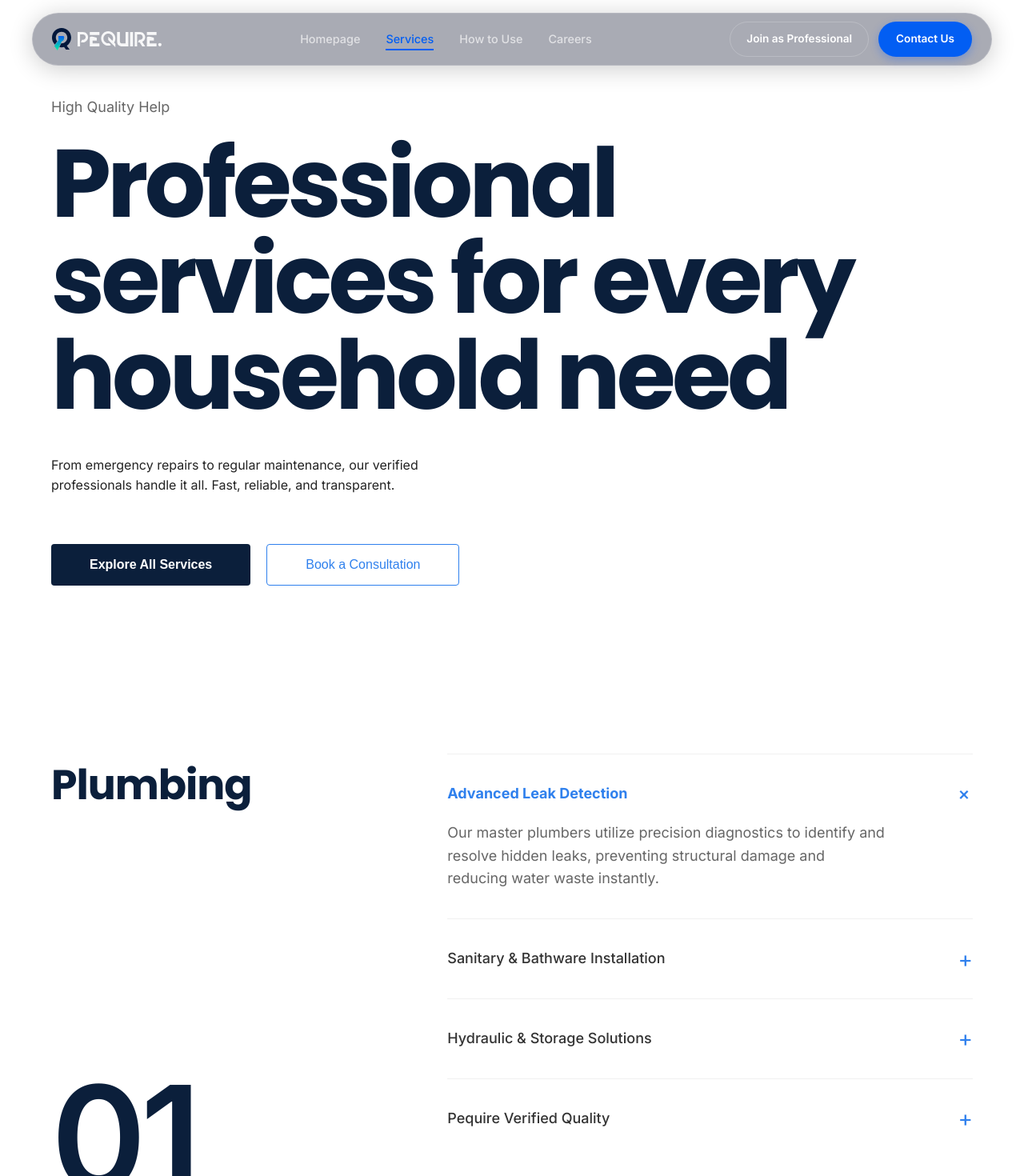
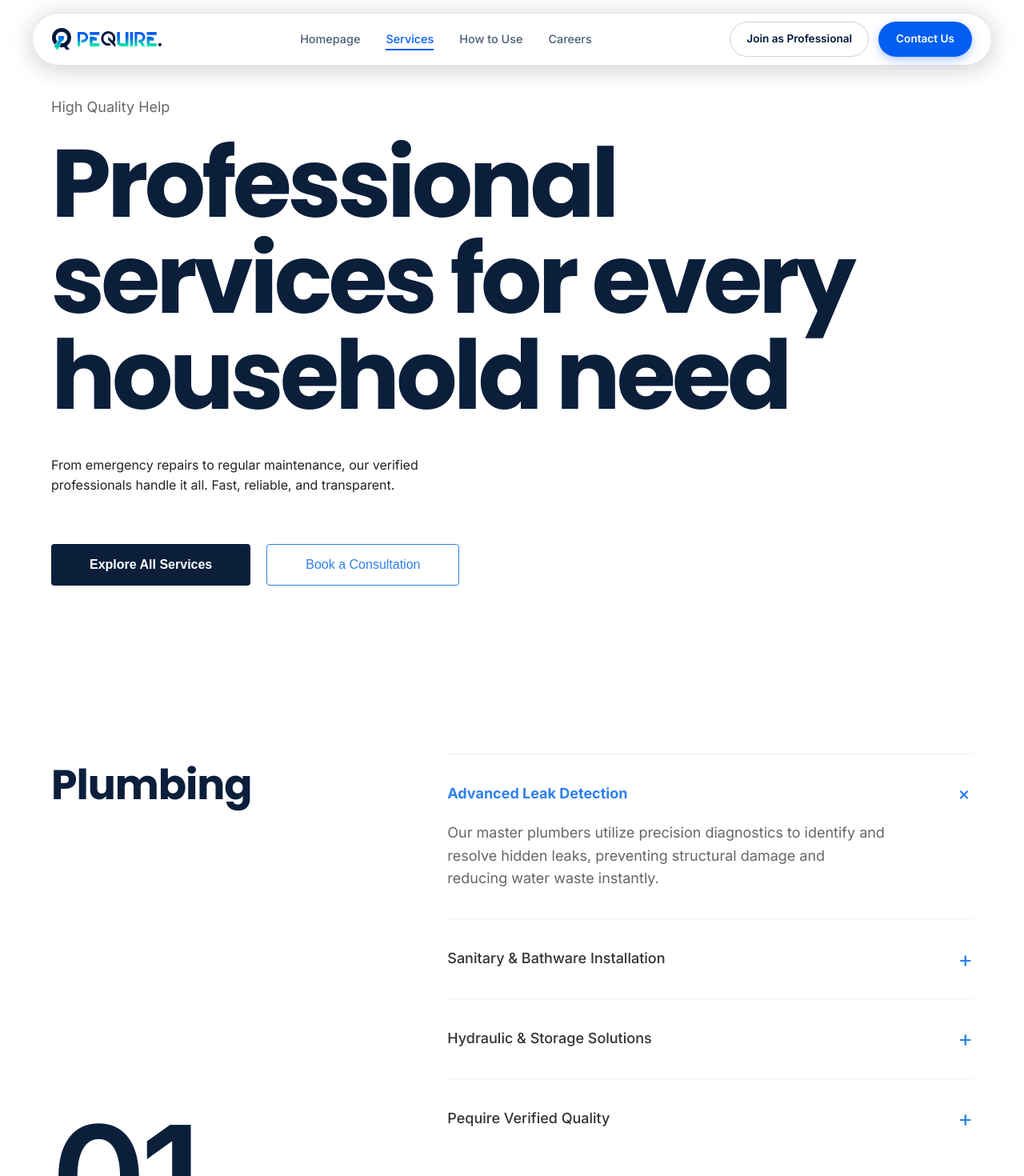
Before and after one commit to Dehardal/Pequire-new, a React (Vite) app in the folder frontend/: page /services in a window 1280 px wide. Shown: the top 1470 px of the page at 80% size. Built offline with nearby package versions, Linux system fonts and the light colour scheme.

Commit message:
feat: optimize services sticky layout and finalize responsiveness

```diff
--- a/frontend/src/components/OurServices.css
+++ b/frontend/src/components/OurServices.css
@@ -9,25 +9,23 @@
     width: 90%;
     margin: 0 auto;
     display: flex;
+    align-items: stretch;
     gap: 120px;
-    /* Increased gap */
 }
 
 /* Left Side - Sticky content */
 .services-left-side {
     flex: 0.8;
-    /* Slightly narrower left side */
     position: relative;
 }
 
 .services-sticky-content {
     position: sticky;
     top: 100px;
-    height: 75vh;
-    /* Taller sticky area for better flanking */
+    height: calc(100vh - 150px);
     display: flex;
     flex-direction: column;
-    justify-content: space-between;
+    justify-content: space-around;
     padding: 20px 0;
 }
 
--- a/frontend/src/components/landing/LandingNavbar.css
+++ b/frontend/src/components/landing/LandingNavbar.css
@@ -12,7 +12,7 @@
     border-radius: 999px;
     z-index: 1000;
     box-shadow: 0 4px 30px rgba(0, 0, 0, .2);
-    transition: all .4s cubic-bezier(0.4, 0, 0.2, 1);
+    transition: all .3s cubic-bezier(0.4, 0, 0.2, 1);
 }
 
 .landing-navbar.hidden {
@@ -51,10 +51,44 @@
 .logo-wordmark {
     height: 20px;
     width: auto;
+    transition: all 0.3s ease;
+}
+
+/* Theme Specifics */
+.landing-navbar.theme-dark .logo-img,
+.landing-navbar.theme-dark .logo-wordmark {
     filter: brightness(0) invert(1);
     opacity: 0.9;
 }
 
+.landing-navbar.theme-light .logo-img,
+.landing-navbar.theme-light .logo-wordmark {
+    filter: none;
+    opacity: 1;
+}
+
+.landing-navbar.theme-light:not(.scrolled) {
+    background: rgba(255, 255, 255, 0.4);
+    border-color: rgba(0, 0, 0, 0.1);
+}
+
+.landing-navbar.theme-light:not(.scrolled) .nav-links a {
+    color: rgba(1, 23, 59, 0.7);
+}
+
+.landing-navbar.theme-light:not(.scrolled) .nav-links a:hover,
+.landing-navbar.theme-light:not(.scrolled) .nav-links a.active {
+    color: #025EF3;
+}
+
+.landing-navbar.theme-light:not(.scrolled) .btn-nav-outline {
+    color: #01173B;
+    border-color: rgba(1, 23, 59, 0.2);
+}
+
+.landing-navbar.theme-light:not(.scrolled) .hamburger span {
+    background: #01173B;
+}
 
 .logo-dot { color: #025EF3; }
 
--- a/frontend/src/components/landing/LandingNavbar.jsx
+++ b/frontend/src/components/landing/LandingNavbar.jsx
@@ -32,8 +32,24 @@ const LandingNavbar = () => {
     }, [lastScrollY]);
 
     const isActive = (path) => location.pathname === path;
-    const isLightPage = ['/services', '/careers'].includes(location.pathname);
-    const themeClass = isLightPage ? 'theme-light' : 'theme-dark';
+
+    // Dynamic theme detection based on page and scroll position
+    const getTheme = () => {
+        if (location.pathname === '/') {
+            const y = window.scrollY;
+            // Home page specific ranges (Light themes)
+            if ((y > 650 && y < 1400) || (y > 1550 && y < 6200) || (y > 7800 && y < 8600)) {
+                return 'theme-light';
+            }
+            return 'theme-dark';
+        }
+
+        // Other pages
+        const isLightPage = ['/services', '/careers'].includes(location.pathname);
+        return isLightPage ? 'theme-light' : 'theme-dark';
+    };
+
+    const themeClass = getTheme();
 
     return (
         <nav className={`landing-navbar ${scrolled ? 'scrolled' : ''} ${!visible ? 'hidden' : ''} ${themeClass}`}>
--- a/frontend/src/pages/HowToUse.jsx
+++ b/frontend/src/pages/HowToUse.jsx
@@ -1,6 +1,6 @@
 import React from 'react';
 import './HowToUse.css';
-import wordmark from '../assets/wordmark.webp';
+import wordmark from '../assets/Wordmark.svg';
 import ProcessSection from '../components/ProcessSection';
 import SpecialFeatures from '../components/SpecialFeatures';
 
```
